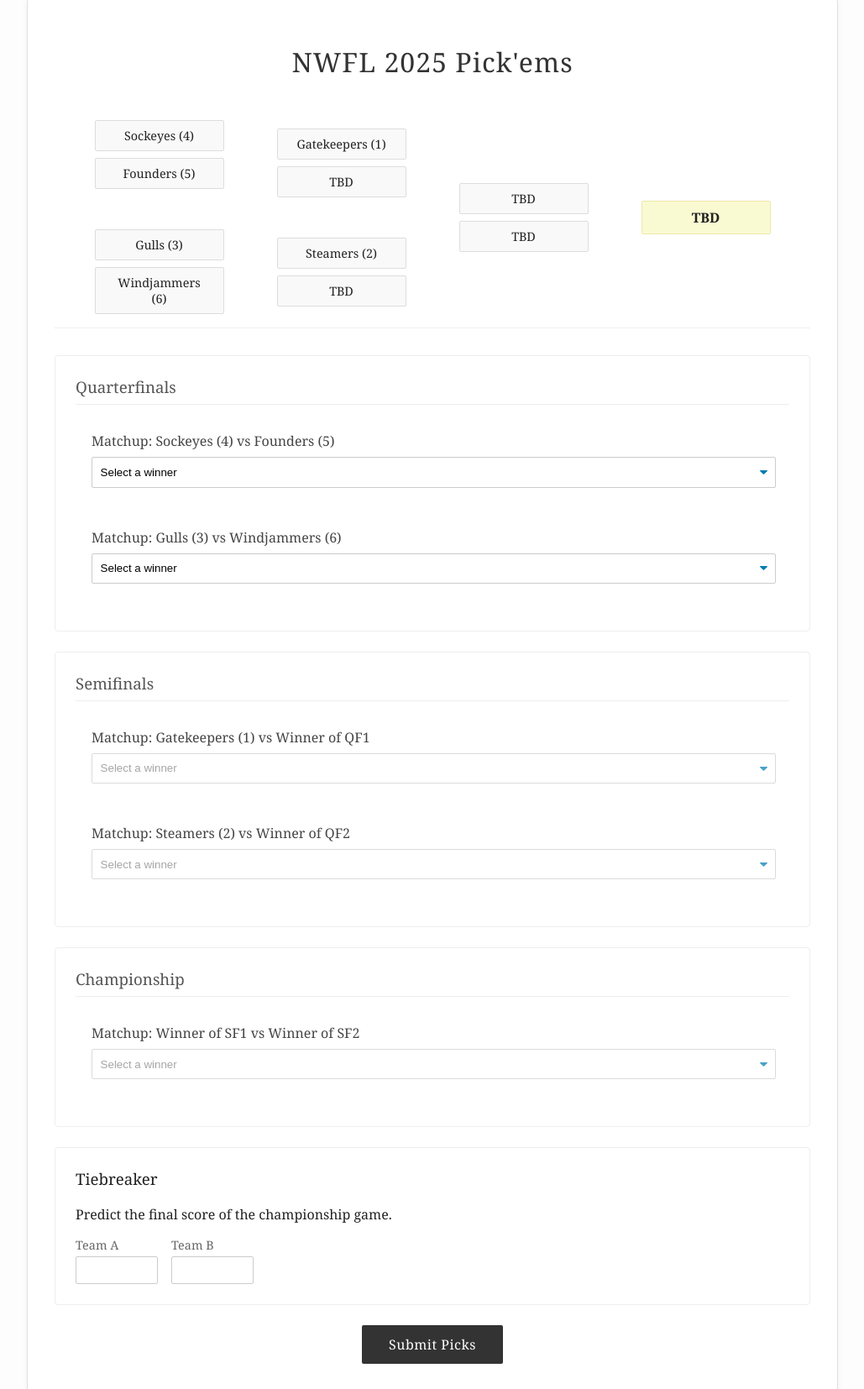
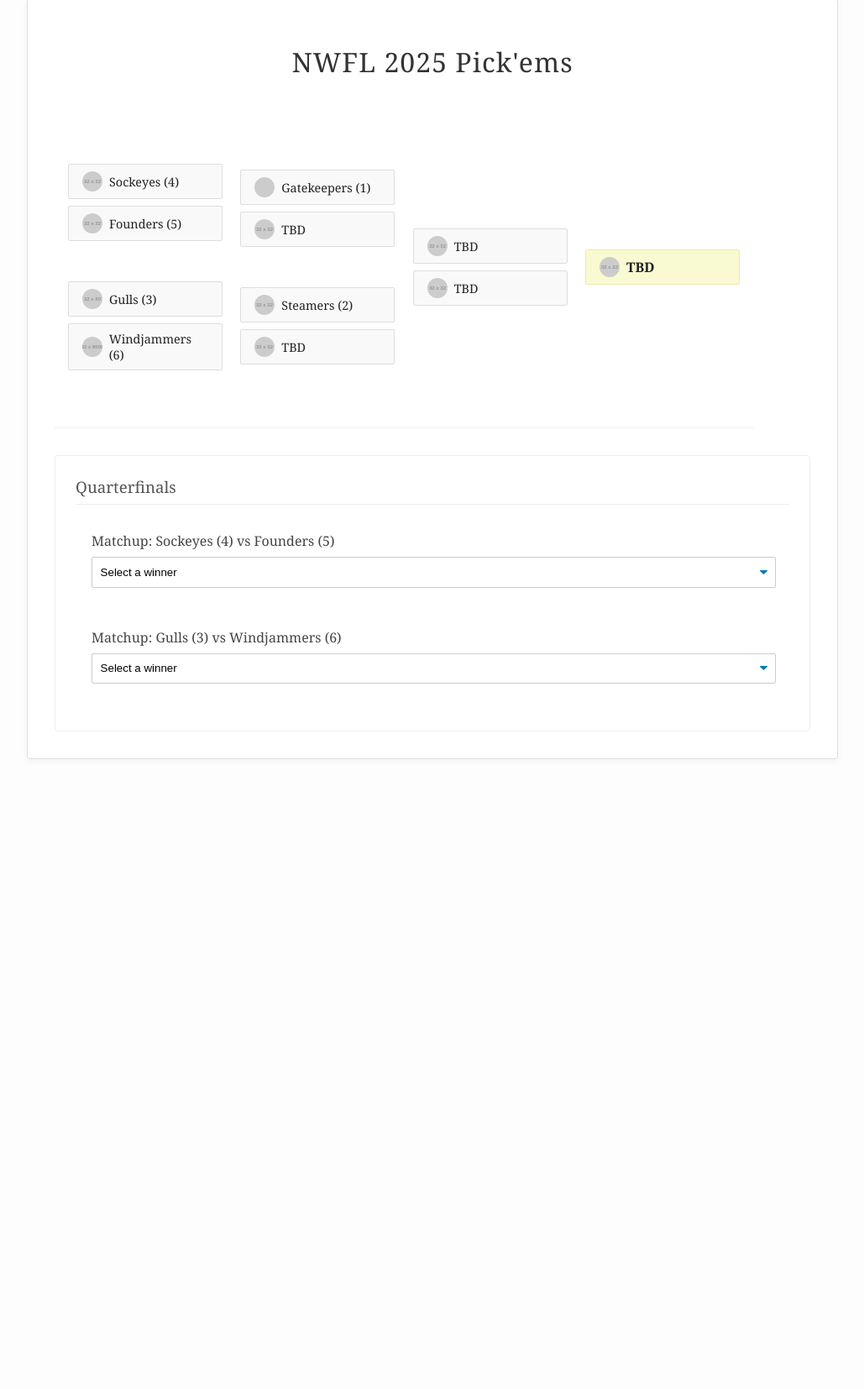
Before and after one commit to wesleytchen/nwfl-2025-pickems-form, a plain HTML site: page index.html in a window 1280 px wide. Shown: the part 34-1688 px from the top of the page at 84% size, without its empty margins (125-1154 px from the left). After the commit the page ends 970 px from the top, so only its background shows below. Drawn offline with Linux system fonts and the light colour scheme; placeholder pictures from the web are drawn by us.

Commit message:
Restyling and conditional rendering of questions

```diff
--- a/index.html
+++ b/index.html
@@ -9,9 +9,12 @@
 <body>
     <div class="container">
         <h1>NWFL 2025 Pick'ems</h1>
-        <div class="bracket-container">
+        <div class="bracket-wrapper">
+            <div class="bracket-container">
             <!-- Bracket will be rendered here by JavaScript -->
         </div>
+        </div>
+
         <form id="pickems-form">
             <!-- Form sections will be rendered here by JavaScript -->
             <div class="tiebreaker">
--- a/script.js
+++ b/script.js
@@ -1,11 +1,11 @@
 document.addEventListener('DOMContentLoaded', () => {
     const teams = [
-        { seed: 1, name: 'Gatekeepers' },
-        { seed: 2, name: 'Steamers' },
-        { seed: 3, name: 'Gulls' },
-        { seed: 4, name: 'Sockeyes' },
-        { seed: 5, name: 'Founders' },
-        { seed: 6, name: 'Windjammers' },
+        { seed: 1, name: 'Gatekeepers', icon: 'https://via.placeholder.com/32/0000FF/FFFFFF?text=G' },
+        { seed: 2, name: 'Steamers', icon: 'https://via.placeholder.com/32/FF0000/FFFFFF?text=S' },
+        { seed: 3, name: 'Gulls', icon: 'https://via.placeholder.com/32/008000/FFFFFF?text=G' },
+        { seed: 4, name: 'Sockeyes', icon: 'https://via.placeholder.com/32/FFFF00/000000?text=S' },
+        { seed: 5, name: 'Founders', icon: 'https://via.placeholder.com/32/FFA500/FFFFFF?text=F' },
+        { seed: 6, name: 'Windjammers', icon: 'https://via.placeholder.com/32/800080/FFFFFF?text=W' },
     ];
 
     const bracketContainer = document.querySelector('.bracket-container');
@@ -26,6 +26,7 @@ document.addEventListener('DOMContentLoaded', () => {
     };
 
     function getTeamBySeed(seed) {
+        if (!seed) return { name: 'TBD', icon: 'https://via.placeholder.com/32/EEEEEE/AAAAAA?text=?' };
         return teams.find(t => t.seed === seed);
     }
 
@@ -34,71 +35,79 @@ document.addEventListener('DOMContentLoaded', () => {
         renderForm();
     }
 
+    function renderTeam(team, winnerSeed) {
+        const isWinner = team.seed && team.seed === winnerSeed;
+        return `
+            <div class="team ${isWinner ? 'winner' : ''}">
+                <img src="${team.icon}" alt="${team.name} icon" class="team-icon">
+                <span class="team-name">${team.name} ${team.seed ? `(${team.seed})` : ''}</span>
+            </div>
+        `;
+    }
+
     function renderBracket() {
         // Quarterfinal teams
-        const qf1_teams = [getTeamBySeed(4), getTeamBySeed(5)];
-        const qf2_teams = [getTeamBySeed(3), getTeamBySeed(6)];
+        const qf1_t1 = getTeamBySeed(4);
+        const qf1_t2 = getTeamBySeed(5);
+        const qf2_t1 = getTeamBySeed(3);
+        const qf2_t2 = getTeamBySeed(6);
 
         // Semifinal teams
         const sf1_t1 = getTeamBySeed(1);
-        const sf1_t2 = picks.quarterfinals.match1 ? getTeamBySeed(picks.quarterfinals.match1) : { name: 'TBD' };
+        const sf1_t2 = getTeamBySeed(picks.quarterfinals.match1);
         const sf2_t1 = getTeamBySeed(2);
-        const sf2_t2 = picks.quarterfinals.match2 ? getTeamBySeed(picks.quarterfinals.match2) : { name: 'TBD' };
+        const sf2_t2 = getTeamBySeed(picks.quarterfinals.match2);
 
         // Championship teams
-        const champ_t1 = picks.semifinals.match1 ? getTeamBySeed(picks.semifinals.match1) : { name: 'TBD' };
-        const champ_t2 = picks.semifinals.match2 ? getTeamBySeed(picks.semifinals.match2) : { name: 'TBD' };
+        const champ_t1 = getTeamBySeed(picks.semifinals.match1);
+        const champ_t2 = getTeamBySeed(picks.semifinals.match2);
 
         // Champion
-        const champion = picks.championship.match1 ? getTeamBySeed(picks.championship.match1) : { name: 'TBD' };
+        const champion = getTeamBySeed(picks.championship.match1);
 
         bracketContainer.innerHTML = `
             <div class="round quarterfinals">
                 <div class="matchup">
-                    <div class="team ${picks.quarterfinals.match1 === qf1_teams[0].seed ? 'winner' : ''}">${qf1_teams[0].name} (4)</div>
-                    <div class="team ${picks.quarterfinals.match1 === qf1_teams[1].seed ? 'winner' : ''}">${qf1_teams[1].name} (5)</div>
+                    ${renderTeam(qf1_t1, picks.quarterfinals.match1)}
+                    ${renderTeam(qf1_t2, picks.quarterfinals.match1)}
                 </div>
                 <div class="matchup">
-                    <div class="team ${picks.quarterfinals.match2 === qf2_teams[0].seed ? 'winner' : ''}">${qf2_teams[0].name} (3)</div>
-                    <div class="team ${picks.quarterfinals.match2 === qf2_teams[1].seed ? 'winner' : ''}">${qf2_teams[1].name} (6)</div>
+                    ${renderTeam(qf2_t1, picks.quarterfinals.match2)}
+                    ${renderTeam(qf2_t2, picks.quarterfinals.match2)}
                 </div>
             </div>
             <div class="round semifinals">
                 <div class="matchup">
-                    <div class="team ${picks.semifinals.match1 === sf1_t1.seed ? 'winner' : ''}">${sf1_t1.name} (1)</div>
-                    <div class="team ${picks.semifinals.match1 === sf1_t2.seed ? 'winner' : ''}">${sf1_t2.name} ${sf1_t2.seed ? `(${sf1_t2.seed})` : ''}</div>
+                    ${renderTeam(sf1_t1, picks.semifinals.match1)}
+                    ${renderTeam(sf1_t2, picks.semifinals.match1)}
                 </div>
                 <div class="matchup">
-                    <div class="team ${picks.semifinals.match2 === sf2_t1.seed ? 'winner' : ''}">${sf2_t1.name} (2)</div>
-                    <div class="team ${picks.semifinals.match2 === sf2_t2.seed ? 'winner' : ''}">${sf2_t2.name} ${sf2_t2.seed ? `(${sf2_t2.seed})` : ''}</div>
+                    ${renderTeam(sf2_t1, picks.semifinals.match2)}
+                    ${renderTeam(sf2_t2, picks.semifinals.match2)}
                 </div>
             </div>
             <div class="round championship">
                 <div class="matchup">
-                    <div class="team ${picks.championship.match1 === champ_t1.seed ? 'winner' : ''}">${champ_t1.name} ${champ_t1.seed ? `(${champ_t1.seed})` : ''}</div>
-                    <div class="team ${picks.championship.match1 === champ_t2.seed ? 'winner' : ''}">${champ_t2.name} ${champ_t2.seed ? `(${champ_t2.seed})` : ''}</div>
+                    ${renderTeam(champ_t1, picks.championship.match1)}
+                    ${renderTeam(champ_t2, picks.championship.match1)}
                 </div>
             </div>
             <div class="round winner">
                  <div class="matchup">
-                    <div class="team champion">${champion.name} ${champion.seed ? `(${champion.seed})` : ''}</div>
+                    <div class="team champion">
+                        <img src="${champion.icon}" alt="${champion.name} icon" class="team-icon">
+                        <span class="team-name">${champion.name} ${champion.seed ? `(${champion.seed})` : ''}</span>
+                    </div>
                 </div>
             </div>
         `;
     }
 
     function renderForm() {
-        const qf1_winner = picks.quarterfinals.match1 ? getTeamBySeed(picks.quarterfinals.match1) : { name: 'Winner of QF1' };
-        const qf2_winner = picks.quarterfinals.match2 ? getTeamBySeed(picks.quarterfinals.match2) : { name: 'Winner of QF2' };
+        let formContent = '';
 
-        const sf1_winner = picks.semifinals.match1 ? getTeamBySeed(picks.semifinals.match1) : { name: 'Winner of SF1' };
-        const sf2_winner = picks.semifinals.match2 ? getTeamBySeed(picks.semifinals.match2) : { name: 'Winner of SF2' };
-
-        const champ_t1 = picks.semifinals.match1 ? getTeamBySeed(picks.semifinals.match1) : { name: 'Team A' };
-        const champ_t2 = picks.semifinals.match2 ? getTeamBySeed(picks.semifinals.match2) : { name: 'Team B' };
-
-
-        const formRounds = `
+        // Always render Quarterfinals
+        formContent += `
             <div class="form-round">
                 <h3>Quarterfinals</h3>
                 <div class="form-matchup">
@@ -118,51 +127,84 @@ document.addEventListener('DOMContentLoaded', () => {
                     </select>
                 </div>
             </div>
+        `;
 
+        // Render Semifinals if Quarterfinals are complete
+        if (picks.quarterfinals.match1 && picks.quarterfinals.match2) {
+            const qf1_winner = getTeamBySeed(picks.quarterfinals.match1);
+            const qf2_winner = getTeamBySeed(picks.quarterfinals.match2);
+            formContent += `
                 <div class="form-round">
                     <h3>Semifinals</h3>
                     <div class="form-matchup">
                         <label>Matchup: ${getTeamBySeed(1).name} (1) vs ${qf1_winner.name}</label>
-                    <select name="sf_match1" data-round="semifinals" data-match="match1" ${!picks.quarterfinals.match1 ? 'disabled' : ''}>
+                        <select name="sf_match1" data-round="semifinals" data-match="match1">
                             <option value="">Select a winner</option>
                             <option value="1" ${picks.semifinals.match1 === 1 ? 'selected' : ''}>${getTeamBySeed(1).name}</option>
-                        ${picks.quarterfinals.match1 ? `<option value="${qf1_winner.seed}" ${picks.semifinals.match1 === qf1_winner.seed ? 'selected' : ''}>${qf1_winner.name}</option>` : ''}
+                            <option value="${qf1_winner.seed}" ${picks.semifinals.match1 === qf1_winner.seed ? 'selected' : ''}>${qf1_winner.name}</option>
                         </select>
                     </div>
                     <div class="form-matchup">
                         <label>Matchup: ${getTeamBySeed(2).name} (2) vs ${qf2_winner.name}</label>
-                    <select name="sf_match2" data-round="semifinals" data-match="match2" ${!picks.quarterfinals.match2 ? 'disabled' : ''}>
+                        <select name="sf_match2" data-round="semifinals" data-match="match2">
                             <option value="">Select a winner</option>
                             <option value="2" ${picks.semifinals.match2 === 2 ? 'selected' : ''}>${getTeamBySeed(2).name}</option>
-                        ${picks.quarterfinals.match2 ? `<option value="${qf2_winner.seed}" ${picks.semifinals.match2 === qf2_winner.seed ? 'selected' : ''}>${qf2_winner.name}</option>` : ''}
+                            <option value="${qf2_winner.seed}" ${picks.semifinals.match2 === qf2_winner.seed ? 'selected' : ''}>${qf2_winner.name}</option>
                         </select>
                     </div>
                 </div>
+            `;
+        }
 
+        // Render Championship if Semifinals are complete
+        if (picks.semifinals.match1 && picks.semifinals.match2) {
+            const sf1_winner = getTeamBySeed(picks.semifinals.match1);
+            const sf2_winner = getTeamBySeed(picks.semifinals.match2);
+            formContent += `
                 <div class="form-round">
                     <h3>Championship</h3>
                     <div class="form-matchup">
                         <label>Matchup: ${sf1_winner.name} vs ${sf2_winner.name}</label>
-                    <select name="champ_match1" data-round="championship" data-match="match1" ${!picks.semifinals.match1 || !picks.semifinals.match2 ? 'disabled' : ''}>
+                        <select name="champ_match1" data-round="championship" data-match="match1">
                             <option value="">Select a winner</option>
-                        ${picks.semifinals.match1 ? `<option value="${sf1_winner.seed}" ${picks.championship.match1 === sf1_winner.seed ? 'selected' : ''}>${sf1_winner.name}</option>` : ''}
-                        ${picks.semifinals.match2 ? `<option value="${sf2_winner.seed}" ${picks.championship.match1 === sf2_winner.seed ? 'selected' : ''}>${sf2_winner.name}</option>` : ''}
+                            <option value="${sf1_winner.seed}" ${picks.championship.match1 === sf1_winner.seed ? 'selected' : ''}>${sf1_winner.name}</option>
+                            <option value="${sf2_winner.seed}" ${picks.championship.match1 === sf2_winner.seed ? 'selected' : ''}>${sf2_winner.name}</option>
                         </select>
                     </div>
                 </div>
             `;
+        }
 
-        const tiebreakerDiv = form.querySelector('.tiebreaker');
-        const submitButton = form.querySelector('button[type="submit"]');
+        form.innerHTML = formContent; // Set the content for the rounds
 
-        form.innerHTML = '';
-        form.insertAdjacentHTML('beforeend', formRounds);
-        form.appendChild(tiebreakerDiv);
-        form.appendChild(submitButton);
+        // Render Tiebreaker and Submit button if championship pick is made
+        if (picks.championship.match1) {
+            const champ_t1 = getTeamBySeed(picks.semifinals.match1);
+            const champ_t2 = getTeamBySeed(picks.semifinals.match2);
 
-
-        document.getElementById('tiebreaker-team1-label').innerText = champ_t1.name;
-        document.getElementById('tiebreaker-team2-label').innerText = champ_t2.name;
+            const tiebreakerHTML = `
+                <div class="tiebreaker">
+                    <h3>Tiebreaker</h3>
+                    <p>Predict the final score of the championship game.</p>
+                    <div class="tiebreaker-inputs">
+                        <div>
+                            <label id="tiebreaker-team1-label" for="team1-score">
+                                <img src="${champ_t1.icon}" class="team-icon"> ${champ_t1.name}
+                            </label>
+                            <input type="number" id="team1-score" name="tiebreaker_team1_score" min="0">
+                        </div>
+                        <div>
+                            <label id="tiebreaker-team2-label" for="team2-score">
+                                <img src="${champ_t2.icon}" class="team-icon"> ${champ_t2.name}
+                            </label>
+                            <input type="number" id="team2-score" name="tiebreaker_team2_score" min="0">
+                        </div>
+                    </div>
+                </div>
+                <button type="submit">Submit Picks</button>
+            `;
+            form.insertAdjacentHTML('beforeend', tiebreakerHTML);
+        }
     }
 
     form.addEventListener('change', (e) => {
@@ -176,25 +218,17 @@ document.addEventListener('DOMContentLoaded', () => {
             picks[round][match] = winnerSeed;
 
             // Clear subsequent picks to ensure data integrity
-            switch (round) {
-                case 'quarterfinals':
-                    picks.semifinals.match1 = null;
-                    picks.semifinals.match2 = null;
-                    picks.championship.match1 = null;
-                    break;
-                case 'semifinals':
-                    picks.championship.match1 = null;
-                    break;
-            }
-
-            // If a quarterfinal match is cleared, we may need to clear a specific semifinal
-            if(round === 'quarterfinals' && match === 'match1') {
+            if (round === 'quarterfinals') {
+                if (match === 'match1') {
                     picks.semifinals.match1 = null;
                 }
-            if(round === 'quarterfinals' && match === 'match2') {
+                if (match === 'match2') {
                     picks.semifinals.match2 = null;
                 }
-
+                picks.championship.match1 = null;
+            } else if (round === 'semifinals') {
+                picks.championship.match1 = null;
+            }
 
             render();
         }
@@ -202,9 +236,16 @@ document.addEventListener('DOMContentLoaded', () => {
 
     form.addEventListener('submit', (e) => {
         e.preventDefault();
+        const finalPicks = {
+            ...picks,
+            tiebreaker: {
+                team1_score: document.getElementById('team1-score').value,
+                team2_score: document.getElementById('team2-score').value,
+            }
+        }
         // This is where you would handle the form submission,
         // for example, by sending the data to a Google Form.
-        console.log('Form Submitted', picks);
+        console.log('Form Submitted', finalPicks);
         alert('Picks submitted! Check the console for the data.');
     });
 
--- a/style.css
+++ b/style.css
@@ -28,14 +28,18 @@ h1 {
     letter-spacing: 1px;
 }
 
+
 .bracket-container {
     display: flex;
-    justify-content: space-around;
+    justify-content: space-between; /* Adjusted for better spacing */
     align-items: center;
     margin-bottom: 2rem;
     padding: 1rem;
     border-bottom: 1px solid #eee;
-    flex-wrap: wrap;
+    overflow-x: auto; /* Enable horizontal scrolling */
+    -webkit-overflow-scrolling: touch; /* Smooth scrolling on iOS */
+    height: 350px;
+    width: 800px; /* Force a minimum width to ensure layout integrity */
 }
 
 .round {
@@ -58,10 +62,24 @@ h1 {
     border: 1px solid #ddd;
     border-radius: 2px;
     background-color: #f9f9f9;
-    width: 120px;
-    text-align: center;
+    width: 150px; /* Increased width to accommodate icon */
+    text-align: left;
     font-size: 0.9rem;
     transition: all 0.2s ease;
+    display: flex;
+    align-items: center;
+    gap: 0.5rem;
+}
+
+.team-icon {
+    width: 24px;
+    height: 24px;
+    border-radius: 50%;
+    object-fit: cover;
+}
+
+.team-name {
+    flex-grow: 1;
 }
 
 .team.winner {
@@ -166,6 +184,9 @@ h1 {
     margin-bottom: 0.25rem;
     font-size: 0.9rem;
     color: #666;
+    display: flex;
+    align-items: center;
+    gap: 0.5rem;
 }
 
 .tiebreaker-inputs input {
```
Lines whose indentation alone changed are shown as unchanged.
